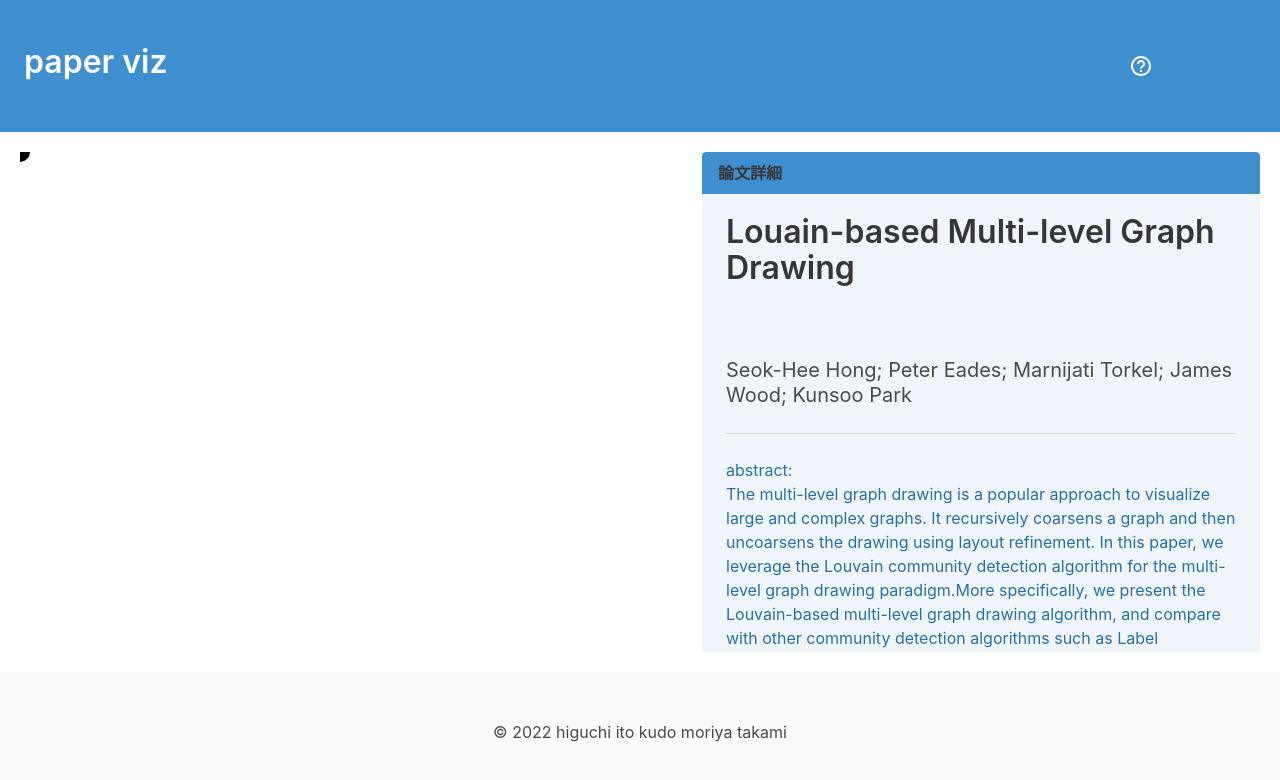
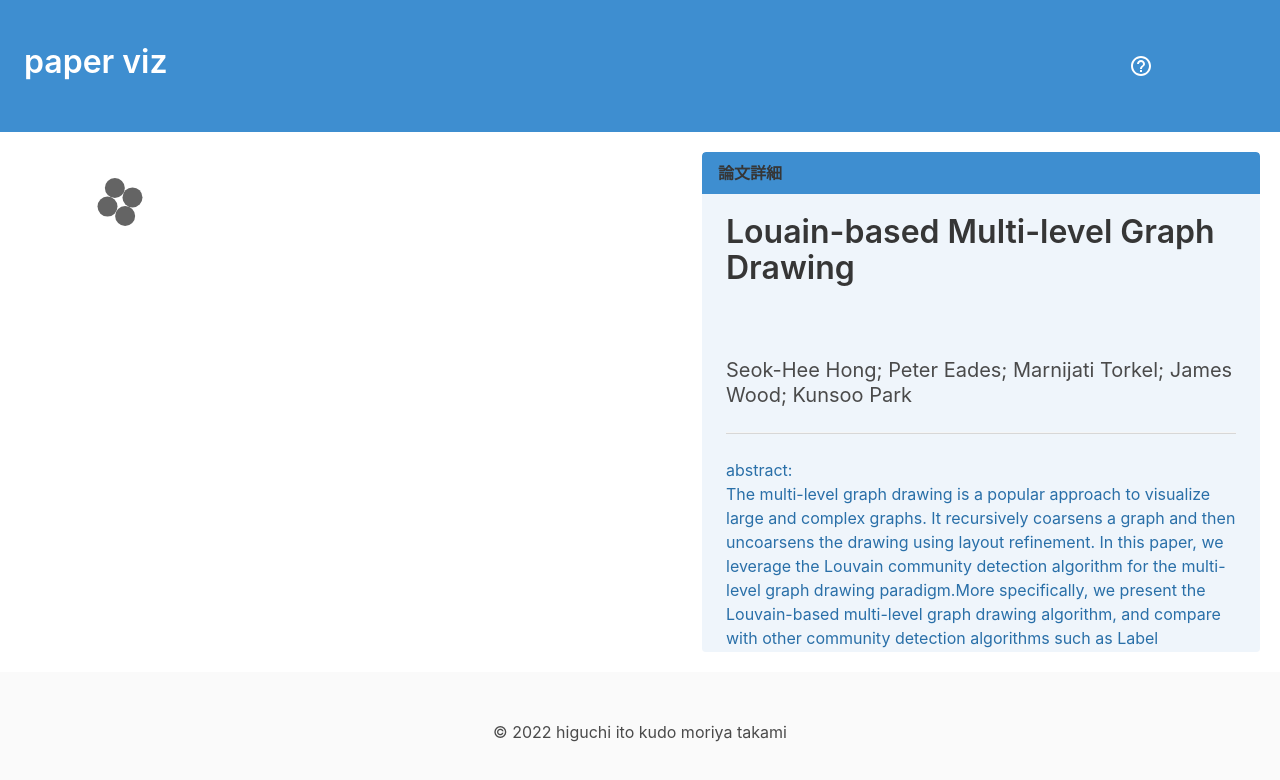
Before and after one commit to vdslab/papers_vis, a React (Vite) app: page /network in a window 1280 px wide. Shown: the top 780 px of the page. Built offline with nearby package versions, Linux system fonts and the light colour scheme.

Commit message:
add node

```diff
--- a/src/components/NetworkGraph.jsx
+++ b/src/components/NetworkGraph.jsx
@@ -27,11 +27,101 @@ const ZoomableSVG= ({ children, width, height }) => {
     );
   }
 
+
 const NetworkGraph = () => {
+
+    const [nodes, setNodes] = useState([
+        {id:1, r:10, col:'rgb(100,100, 100)'},
+        {id:2, r:10, col:'rgb(100,100, 100)'},
+        {id:3, r :10, col:'rgb(100,100, 100)'},
+        {id:4, r:10, col:'rgb(100,100, 100)'}
+    ]);
+
+    const [links, setLinks] = useState([
+        {
+            "source":1,
+            "target":2,
+            "length":10
+        },
+        {
+            source:2,
+            target:3,
+            length:10
+        },
+        {
+            source:3,
+            target:4,
+            length:10
+        }
+        ,        {
+            source:1,
+            target:4,
+            length:10
+        }
+    ]);
+
+
+    const ticked = () => {
+        setNodes(nodes.slice());
+        setLinks(links.slice());
+    }
+
+    useEffect(() => {
+        console.log("!!!")
+        const simulation = d3
+        .forceSimulation()
+        .nodes(nodes)
+        .force("link", d3.forceLink().strength(0.1).distance((d) => {
+            return d['length'];
+          }).id((d) => d.id))
+        .force("center", d3.forceCenter(100, 50))
+        .force('charge', d3.forceManyBody().strength(1))
+        .force('collision', d3.forceCollide()
+              .radius(function (d) {
+                return d.r;
+              })
+              .iterations(0.7))
+        .force('x', d3.forceX().x(50).strength())
+        .force('y', d3.forceY().y(50).strength())
+        ;
+
+        simulation.nodes(nodes).on("tick", ticked);
+        simulation.force('link').links(links);
+    }, []);
+
+
+    const node =  d3.selectAll('g.nodes')
+    .call(d3.drag()
+    .on("drag", (event, d) => (d.x = event.x, d.y = event.y))
+    .on("end", (event, d) => (d.x = null, d.y = null))
+    );
+
+
+
     return(
     <svg viewBox="0 0 350 200" width = "350" height = "200">
-        <g>
-            <circle cx="0" cy="0" r="10"/>
+        <g className="links">
+        </g>
+
+        <g className="nodes">
+
+            {nodes.map((node)=> {
+                    console.log(node.id);
+                    console.log(node.x);
+                    console.log(node.y);
+                    console.log("");
+                return (
+                    <circle
+                        className="node"
+                        key = {node.id}
+                        r = {node.r}
+                        style = {{fill : node.col}}
+                        cx = {node.x}
+                        cy = {node.y}
+
+                    />
+                );
+            })}
         </g>
     </svg>);
 }
--- a/src/pages/network.jsx
+++ b/src/pages/network.jsx
@@ -7,7 +7,7 @@ const Network = () => {
         <section style={{display:'flex', margin: '20px'}}>
 
             <div style={{width:'55%'}}>
-                <NetworkGraph/>
+            <NetworkGraph/>
             </div>
 
 
```
